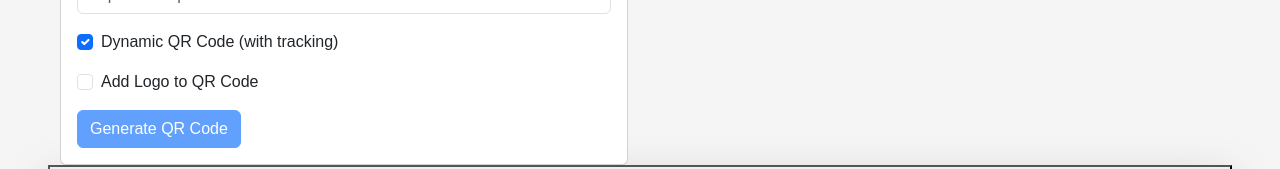
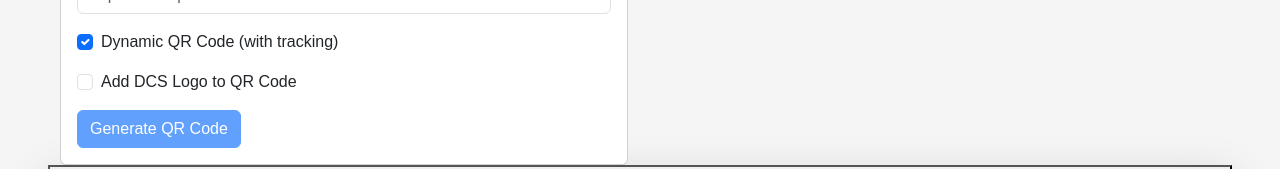
Before and after one commit to arkagme/qr_code_gen_test, a React app: page / in a window 1280 px wide. Shown: the part 221-390 px from the top of the page. Built offline with nearby package versions, Linux system fonts and the light colour scheme.

Commit message:
performance

```diff
--- a/src/components/QRGenerator.jsx
+++ b/src/components/QRGenerator.jsx
@@ -125,7 +125,7 @@ const QRGenerator = () => {
                   onChange={() => setWithLogo(!withLogo)}
                 />
                 <label className="form-check-label" htmlFor="logo">
-                  Add Logo to QR Code
+                  Add DCS Logo to QR Code
                 </label>
               </div>
 
```
